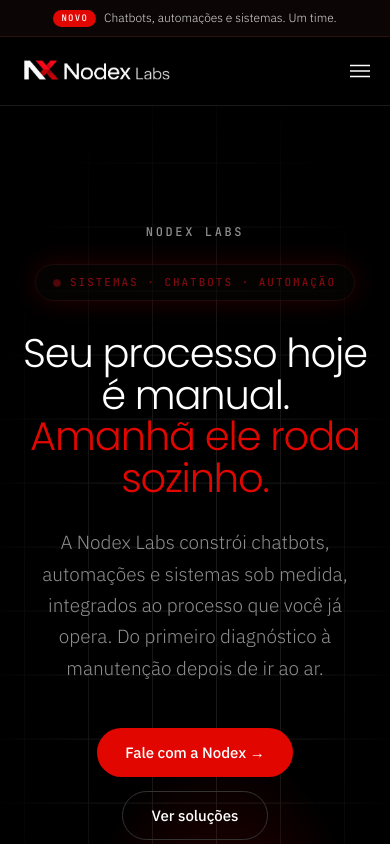
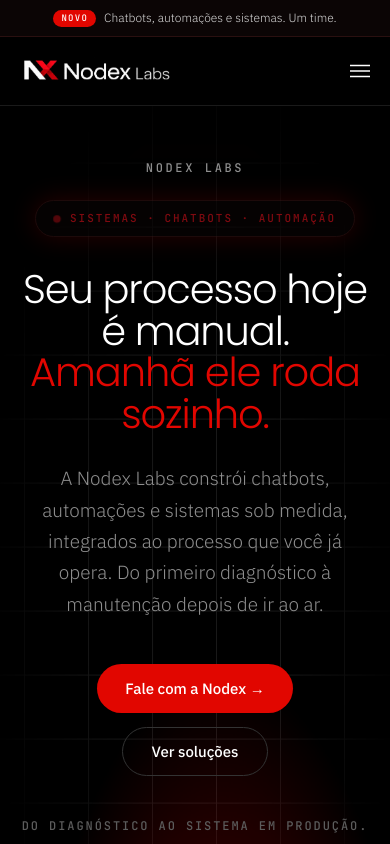
Before and after one commit to DigitalBoostofc/nodex, a Next.js app: page / in a window 390 px wide. Shown: the top 844 px of the page. Built offline with nearby package versions, Linux system fonts and the light colour scheme.

Commit message:
fix: tighten the home hero top padding on mobile
The gap between the header and the Nodex Labs label was eating
the first screen. Desktop spacing stays.

```diff
--- a/src/app/page.tsx
+++ b/src/app/page.tsx
@@ -85,7 +85,7 @@ export default function HomePage() {
     <>
       <section className="relative overflow-hidden">
         <HeroBackdrop glowStrength={0.5} />
-        <div className="relative mx-auto max-w-[1280px] px-5 pt-28 pb-28 text-center md:px-8 md:pt-35 lg:px-12">
+        <div className="relative mx-auto max-w-[1280px] px-5 pt-12 pb-28 text-center md:px-8 md:pt-35 lg:px-12">
           <span className="nx-label tracking-[0.22em]">NODEX LABS</span>
           <div className="mt-[22px] flex justify-center">
             <HeroPill pulsing>SISTEMAS · CHATBOTS · AUTOMAÇÃO</HeroPill>
```
